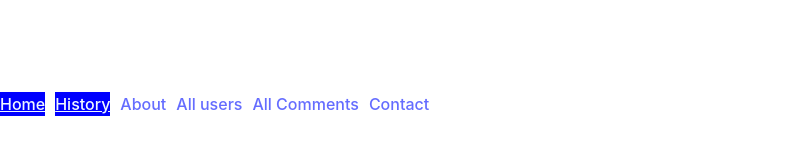
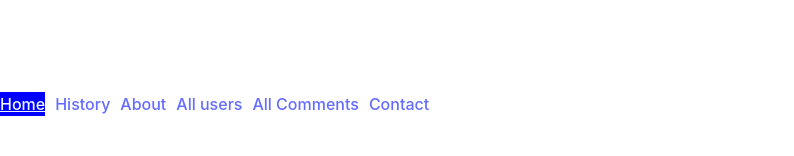
Before and after one commit to bappy-shamsul/router-first-project, a React (Vite) app: page / in a window 1280 px wide. Shown: the part 214-370 px from the top of the page, without its empty margins (0-794 px from the left). Built offline with nearby package versions, Linux system fonts and the light colour scheme.

Commit message:
navLink to was missing inHistory

```diff
--- a/src/components/Header/Header.jsx
+++ b/src/components/Header/Header.jsx
@@ -6,7 +6,7 @@ const Header = () => {
         <div>
             <nav className='header'>
                 <NavLink to='/'>Home</NavLink>
-                <NavLink o='/history'>History</NavLink>
+                <NavLink to='/history'>History</NavLink>
                 <NavLink to='/about'>About</NavLink>
                 <NavLink to='/users'>All users</NavLink>
                 <NavLink to='/comments'>All Comments</NavLink>
```
